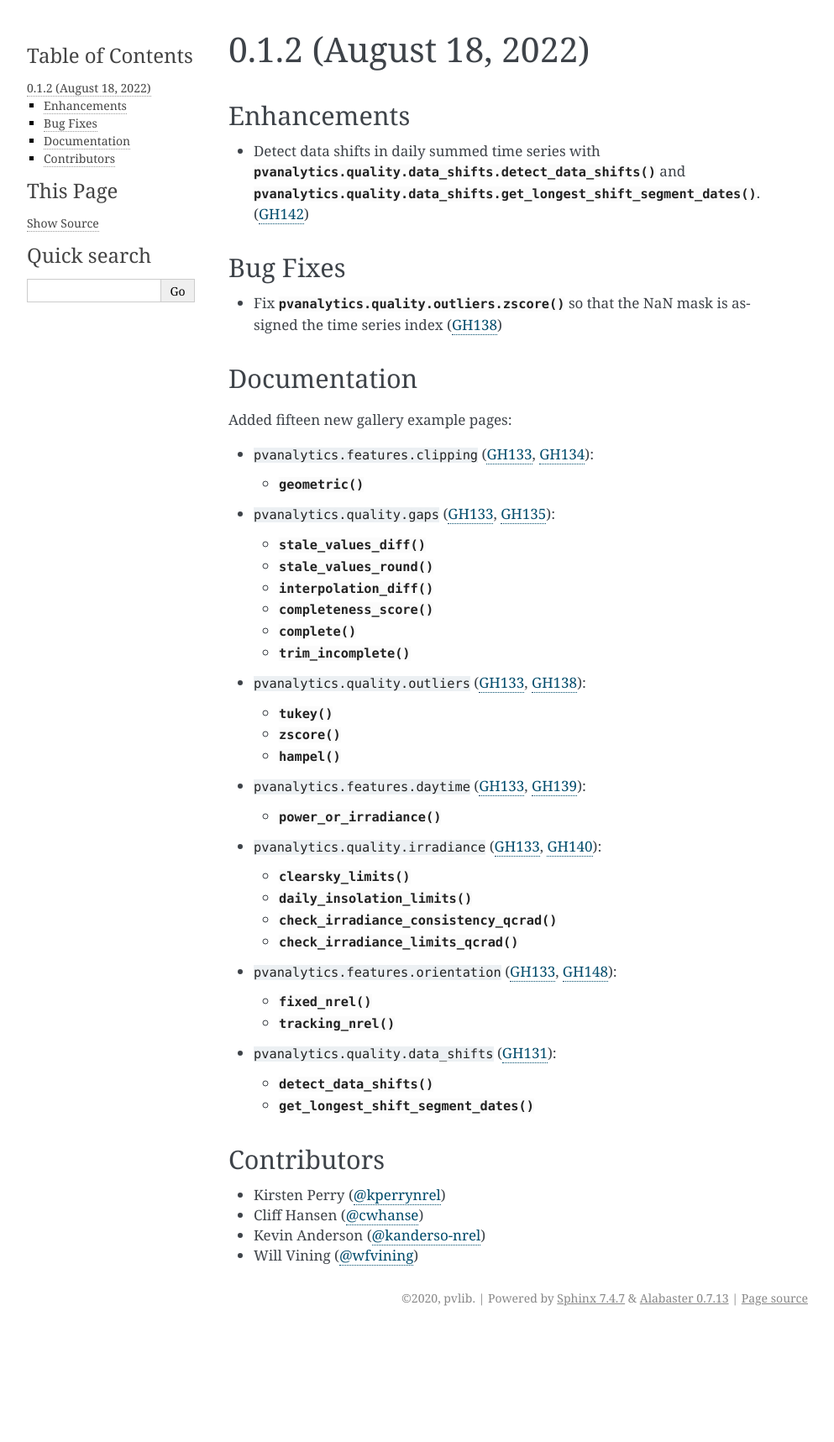
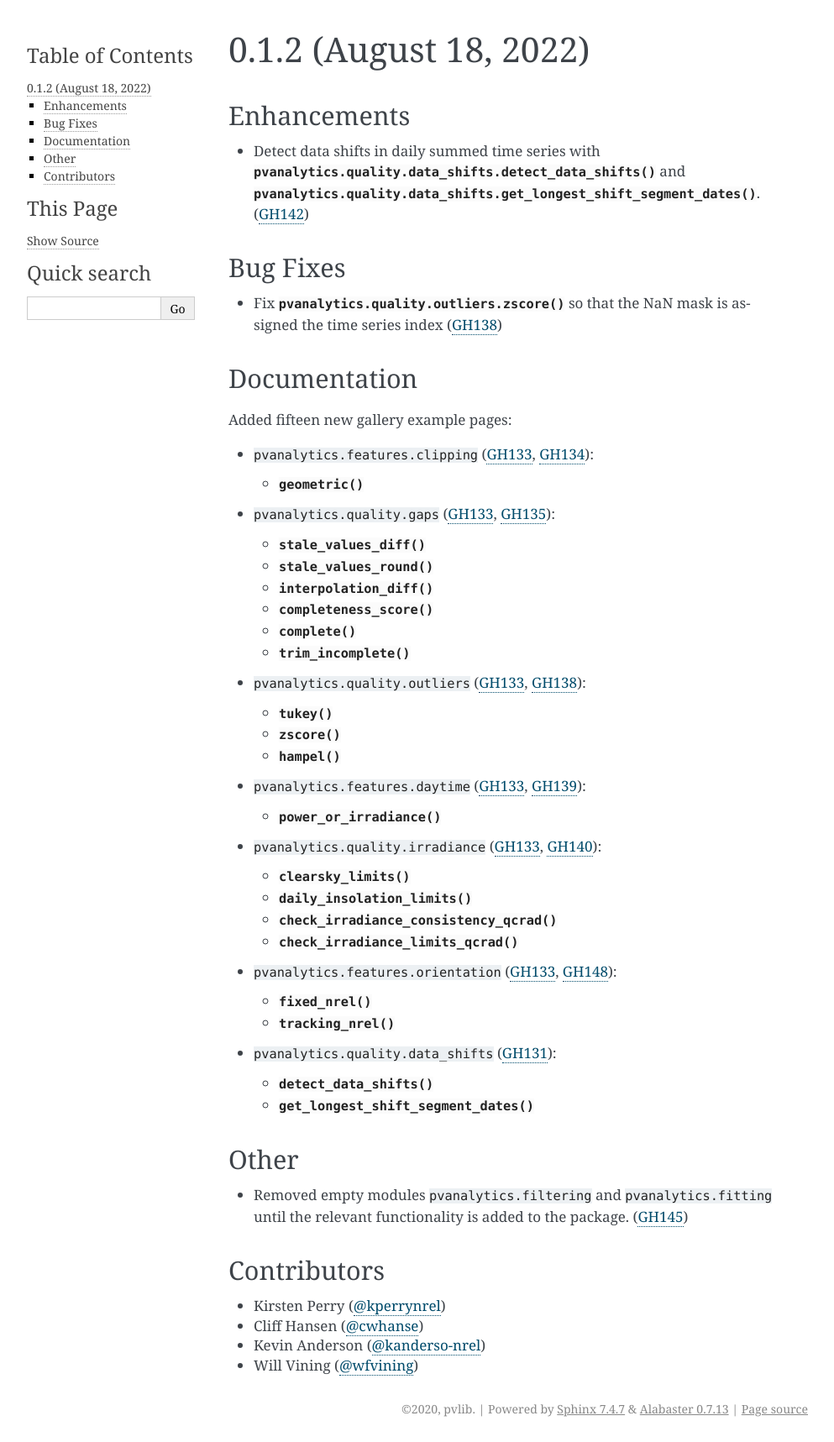
Before and after one commit to pvlib/pvanalytics, a Sphinx documentation site: the page built from docs/whatsnew/0.1.2.rst, in a window 1280 px wide. Shown: the whole page at 84% size, without its empty margins (148-1141 px from the left). Built offline with Sphinx 7.4.7, drawn with Linux system fonts in a browser that asks for light colours; pages that are not in the unit, such as notebooks, are missing from menus; before the commit the page ends 1585 px from its top, so only the background shows below that.

Commit message:
added back missing text in whats new 0.1.2

```diff
--- a/docs/whatsnew/0.1.2.rst
+++ b/docs/whatsnew/0.1.2.rst
@@ -58,6 +58,10 @@ Added fifteen new gallery example pages:
   * :py:func:`~pvanalytics.quality.data_shifts.detect_data_shifts`
   * :py:func:`~pvanalytics.quality.data_shifts.get_longest_shift_segment_dates`
 
+Other
+~~~~~
+* Removed empty modules ``pvanalytics.filtering`` and ``pvanalytics.fitting``
+  until the relevant functionality is added to the package. (:pull:`145`)
 
 Contributors
 ~~~~~~~~~~~~
```
